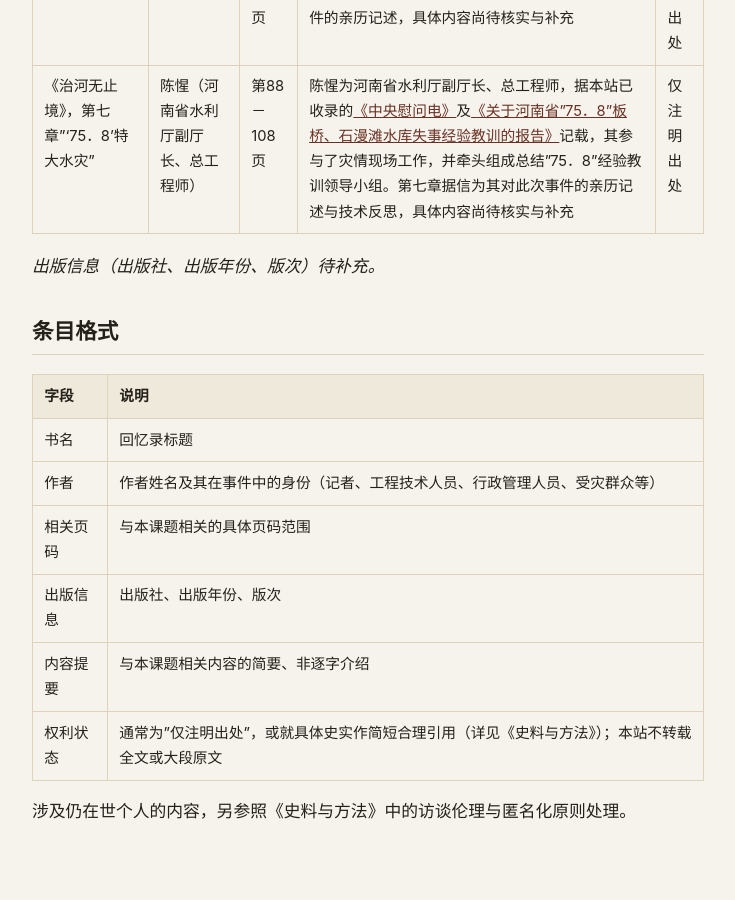
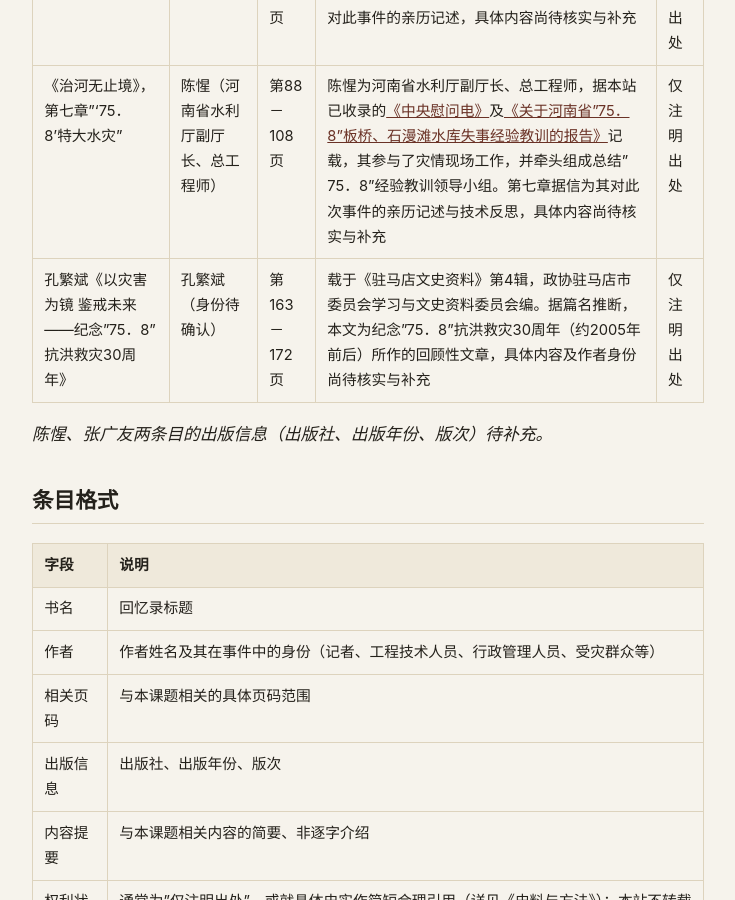
Before and after one commit to Banqiao758/Banqiao758.github.io, a Jekyll site: the page built from memoirs/published.md, in a window 1280 px wide and 900 px high, scrolled down 642 px. Shown: the whole window, without its empty margins (272-1007 px from the left). Built offline with Jekyll 4.4.1, drawn with Linux system fonts in a browser that asks for light colours.

Commit message:
Add Kong Fanbin memoir citation to Published Memoirs
Adds 孔繁斌《以灾害为镜 鉴戒未来——纪念"75.8"抗洪救灾30周年》, pp. 163-172,
published in 《驻马店文史资料》第4辑 (CPPCC Zhumadian committee), as a
citation-only entry. Author's specific role is not yet independently
confirmed, so the summary is based only on the title and marked as such,
rather than asserting an unverified identity.

Co-Authored-By: Claude Sonnet 5 <noreply@anthropic.com>
Claude-Session: https://claude.ai/code/session_011K8hBuGivVWoMZaUZvczs4

```diff
--- a/memoirs/published.md
+++ b/memoirs/published.md
@@ -18,8 +18,9 @@ description: 记者、工程技术人员、行政管理人员及受灾群众所
 |---|---|---|---|---|
 | 《抹不掉的记忆：共和国重大事件纪实》 | 张广友（新华社记者） | 第91－123页 | 张广友为新华社记者，据本站已收录的<a href="{{ '/archive/1975-central-condolence-telegrams/' | relative_url }}">《中央慰问电》</a>人员名单记载，其随中央慰问团于1975年8月赴驻马店采访水灾。第91－123页据信涉及其对此事件的亲历记述，具体内容尚待核实与补充 | 仅注明出处 |
 | 《治河无止境》，第七章"'75．8'特大水灾" | 陈惺（河南省水利厅副厅长、总工程师） | 第88－108页 | 陈惺为河南省水利厅副厅长、总工程师，据本站已收录的<a href="{{ '/archive/1975-central-condolence-telegrams/' | relative_url }}">《中央慰问电》</a>及<a href="{{ '/archive/1980-banqiao-shimantan-lessons-report/' | relative_url }}">《关于河南省"75．8"板桥、石漫滩水库失事经验教训的报告》</a>记载，其参与了灾情现场工作，并牵头组成总结"75．8"经验教训领导小组。第七章据信为其对此次事件的亲历记述与技术反思，具体内容尚待核实与补充 | 仅注明出处 |
+| 孔繁斌《以灾害为镜 鉴戒未来——纪念"75．8"抗洪救灾30周年》 | 孔繁斌（身份待确认） | 第163－172页 | 载于《驻马店文史资料》第4辑，政协驻马店市委员会学习与文史资料委员会编。据篇名推断，本文为纪念"75．8"抗洪救灾30周年（约2005年前后）所作的回顾性文章，具体内容及作者身份尚待核实与补充 | 仅注明出处 |
 
-*出版信息（出版社、出版年份、版次）待补充。*
+*陈惺、张广友两条目的出版信息（出版社、出版年份、版次）待补充。*
 
 ## 条目格式
 
```
Also changed, not shown: en/memoirs/published.md (+2 -1 lines).
